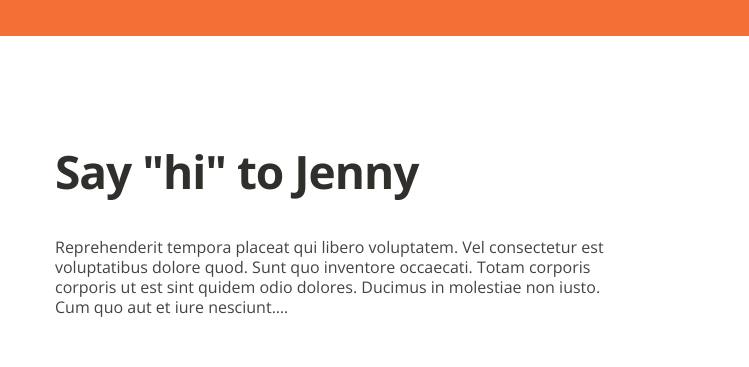
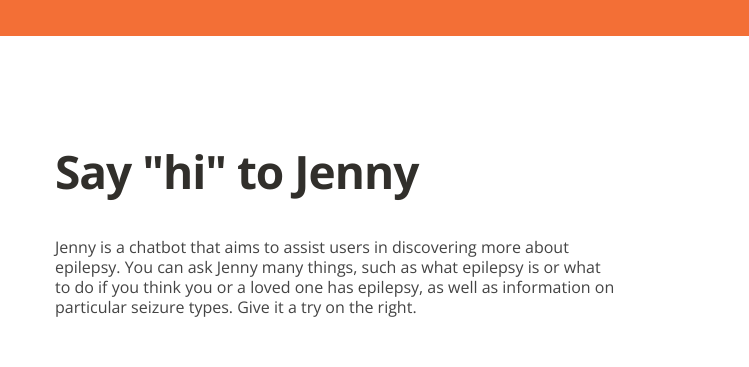
Before and after one commit to reachoutbigheart/reachoutbigheart.github.io, a plain HTML site: page index.html in a window 1280 px wide. Shown: the part 2360-2727 px from the top of the page, 0-749 px from the left. Drawn offline with nearby package versions, Linux system fonts and the light colour scheme.

Commit message:
Replace lorem text with description of Jenny

```diff
--- a/index.html
+++ b/index.html
@@ -131,7 +131,7 @@
             <div class="row">
                 <div class="col-md-6">
                     <h4 style="text-align: left !important;">Say "hi" to Jenny</h4>
-                    Reprehenderit tempora placeat qui libero voluptatem. Vel consectetur est voluptatibus dolore quod. Sunt quo inventore occaecati. Totam corporis corporis ut est sint quidem odio dolores. Ducimus in molestiae non iusto. Cum quo aut et iure nesciunt.…
+                    Jenny is a chatbot that aims to assist users in discovering more about epilepsy. You can ask Jenny many things, such as what epilepsy is or what to do if you think you or a loved one has epilepsy, as well as information on particular seizure types. Give it a try on the right.
                 </div>
                 <div class="col-md-6">
                     <div class="aligncenter" style="height: 430px;">
```
